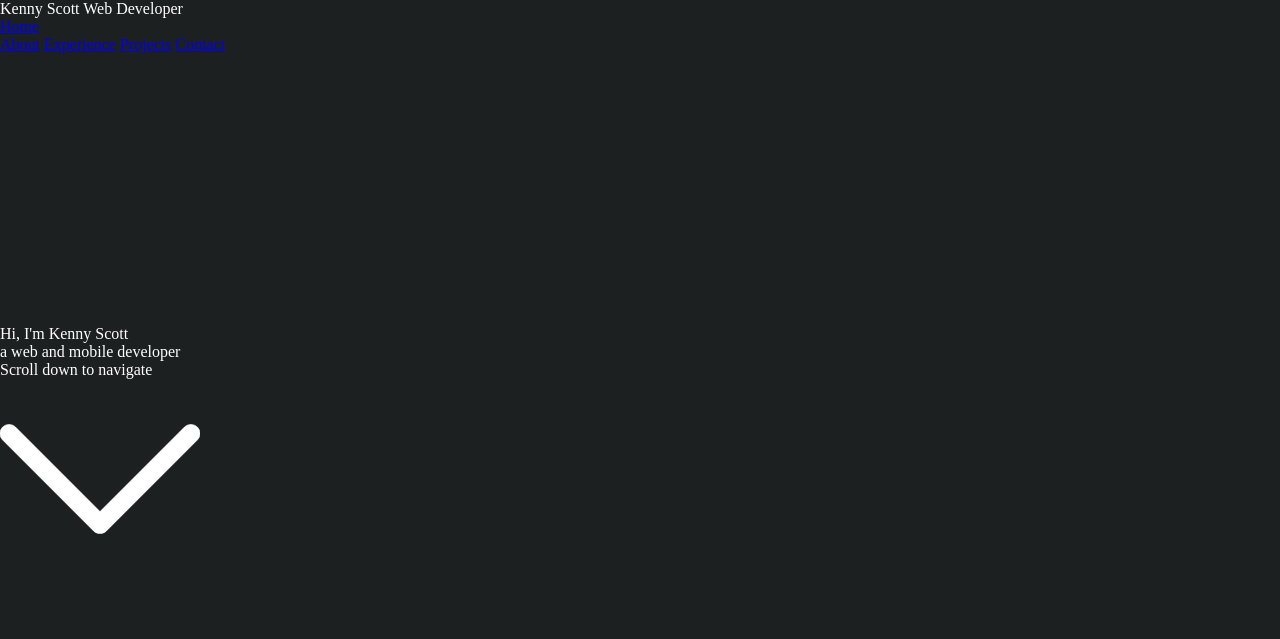
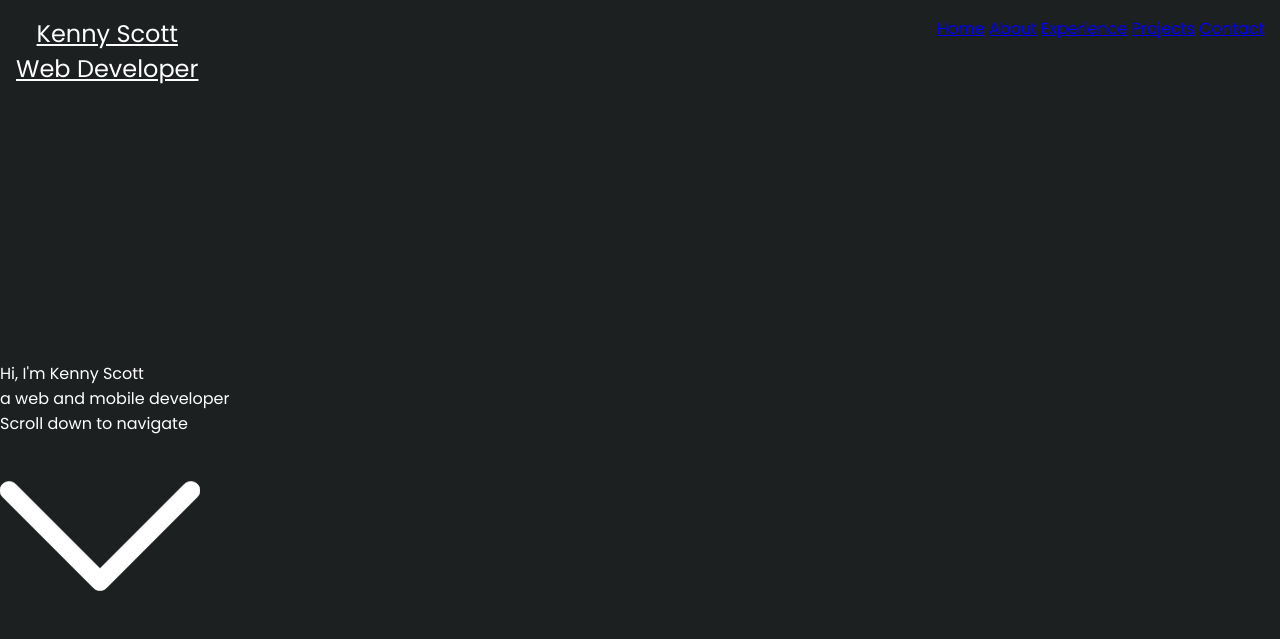
Before and after one commit to kxs6629/PortfolioSite, a plain HTML site: page index.html in a window 1280 px wide. Drawn offline with nearby package versions, Linux system fonts and the light colour scheme.

Commit message:
Worked on CSS for navigation bar

```diff
--- a/assets/css/styles.css
+++ b/assets/css/styles.css
@@ -6,4 +6,31 @@
 html{
     background-color: #1D2021;
     color:  #fff;
+    font-family: 'Poppins', sans-serif;;
 }
+
+.navMenu{
+    position: static;
+    padding: 1em;
+    display: flex;
+    justify-content: space-between;
+}
+
+.navLinks{
+    flex-basis: auto;
+}
+
+.navLinks a:link{
+    list-style-type: none;
+    color:#fff;
+}
+
+#nameTile{
+    font-size: 24px;
+    text-decoration: underline;
+    text-align: center;
+}
+
+#lowerBound{
+    text-decoration: none;
+}
--- a/index.html
+++ b/index.html
@@ -10,16 +10,18 @@
     <link rel="preconnect" href="https://fonts.gstatic.com" crossorigin>
     <script src="http://code.jquery.com/jquery-latest.min.js"></script>
     <script src="https://kit.fontawesome.com/08c5a560dd.js" crossorigin="anonymous"></script>
-    <link href="https://fonts.googleapis.com/css2?family=Comfortaa&display=swap" rel="stylesheet">
+    <link rel="preconnect" href="https://fonts.googleapis.com">
+    <link rel="preconnect" href="https://fonts.gstatic.com" crossorigin>
+    <link href="https://fonts.googleapis.com/css2?family=Poppins&display=swap" rel="stylesheet">
   </head>
   <body>
     <script src="assets/scripts/main.js"></script>
     <script src="assets/scripts/fullpage.min.js"></script>
 
   <div class="navMenu">
-      <div id="nameTile"><p>Kenny Scott <span id="lowerBound"> Web Developer</span></p></div>
-      <a href ="#homeScreen">Home</a>
+      <div id="nameTile"><p>Kenny Scott</p><p id="lowerBound">Web Developer</p></div>
       <div id="navLinks">
+        <a href ="#homeScreen">Home</a>
         <a href ="#aboutScreen">About</a>
         <a href ="#experienceScreen">Experience</a>
         <a href ="#projectScreen">Projects</a>
```
